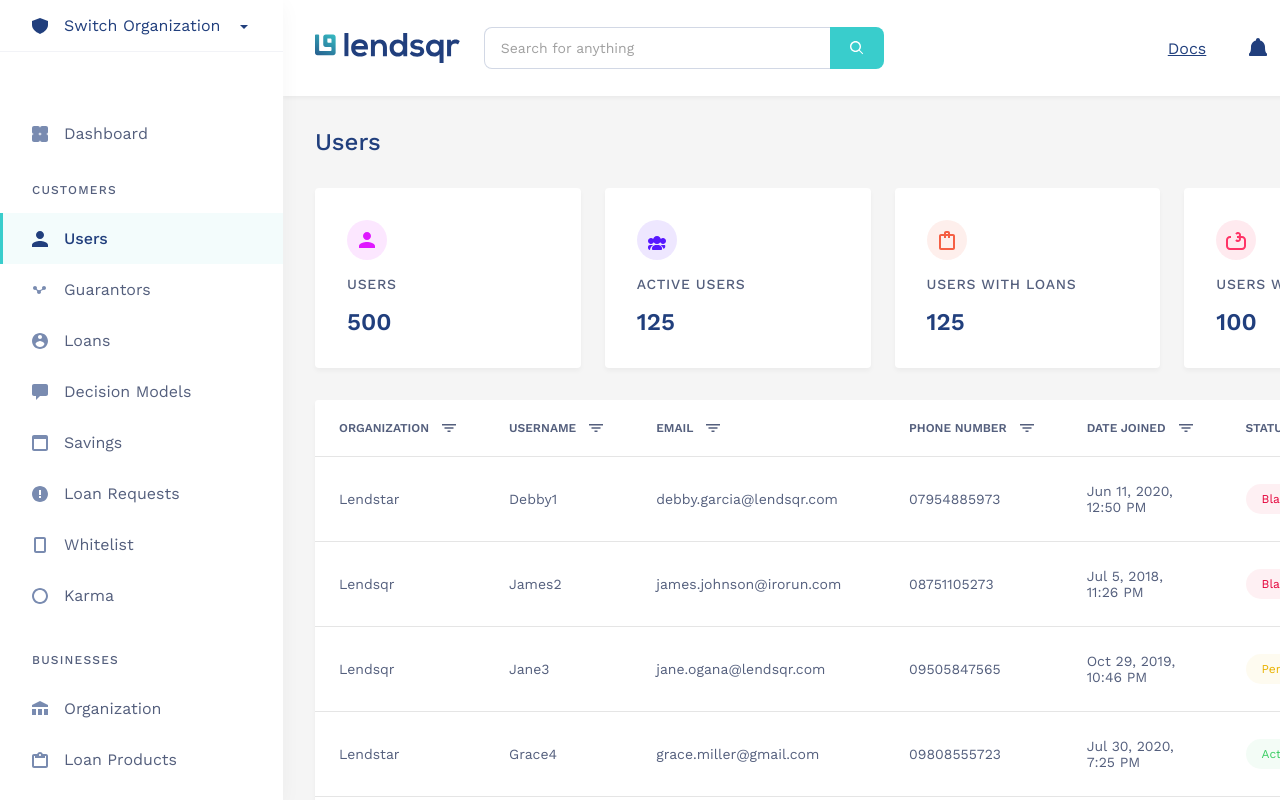
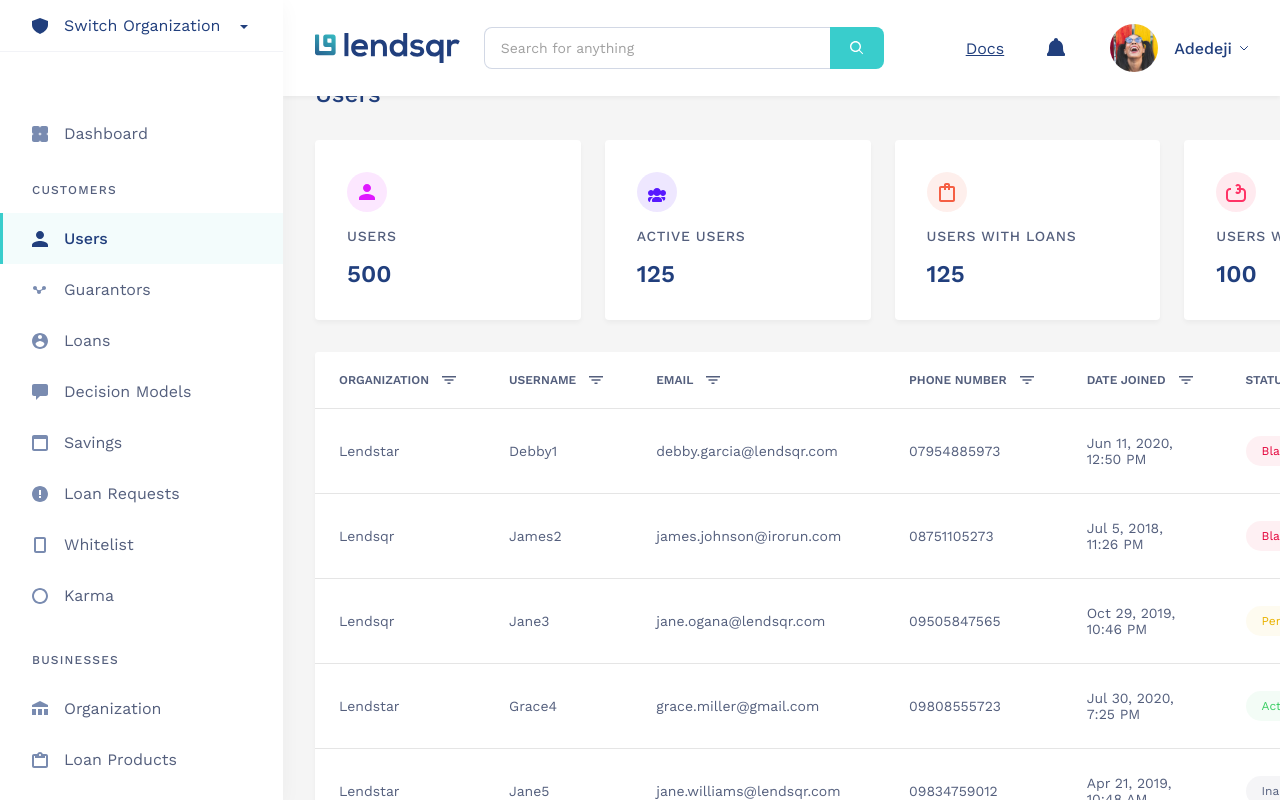
Before and after one commit to Dollypee18/lendsqr-fe-test, a React (Vite) app: page /login in a window 1280 px wide. Both pictures are taken after typing "name@example.com", "Sample123" into the empty fields and a click on the button "LOG IN". Shown: the top 800 px of the page. Built offline with nearby package versions, Linux system fonts and the light colour scheme.

Commit message:
fix: ensure header stays fixed at top when scrolling

```diff
--- a/src/components/Header.scss
+++ b/src/components/Header.scss
@@ -5,11 +5,16 @@
   padding: $spacing-lg $spacing-xl;
   background-color: $white;
   box-shadow: $shadow-sm;
-  position: sticky;
+  position: fixed;
   top: 0;
+  left: 283px;
+  right: 0;
   z-index: 100;
-  width: 100%;
+  width: auto;
 
+  @media (max-width: $desktop) {
+    left: 0;
+  }
   @media (max-width: $tablet) {
     padding: $spacing-md;
   }
--- a/src/pages/Dashboard.scss
+++ b/src/pages/Dashboard.scss
@@ -21,6 +21,7 @@
 
   &__content {
     padding: $spacing-xl $spacing-xl $spacing-xxl;
+    padding-top: 80px;
     width: 100%;
     max-width: 100%;
     overflow-x: hidden;
--- a/src/pages/UserDetails.scss
+++ b/src/pages/UserDetails.scss
@@ -21,6 +21,7 @@
 
   &__content {
     padding: $spacing-xl $spacing-xl $spacing-xxl;
+    padding-top: 80px;
     width: 100%;
     max-width: 100%;
     overflow-x: hidden;
```
